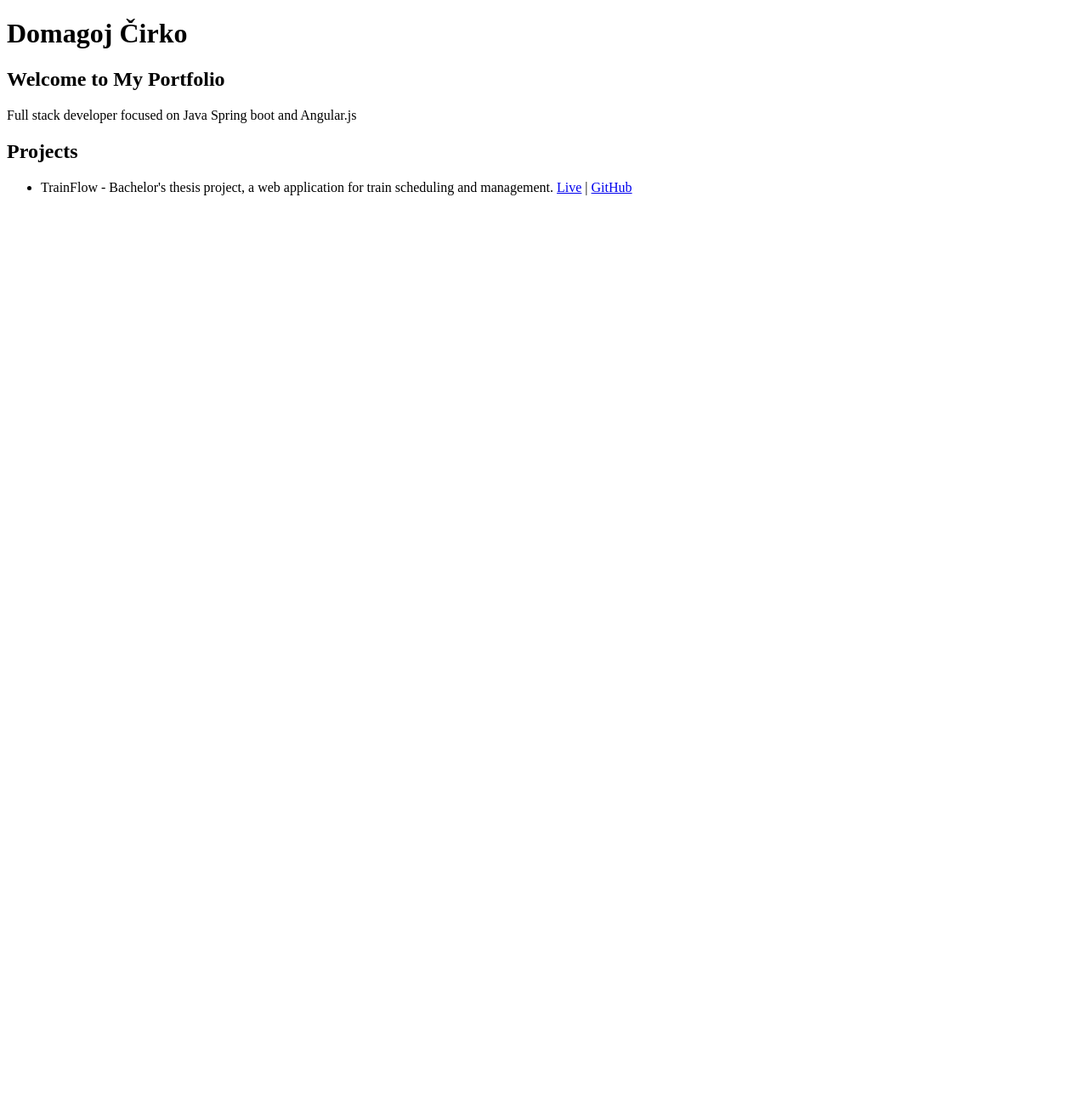
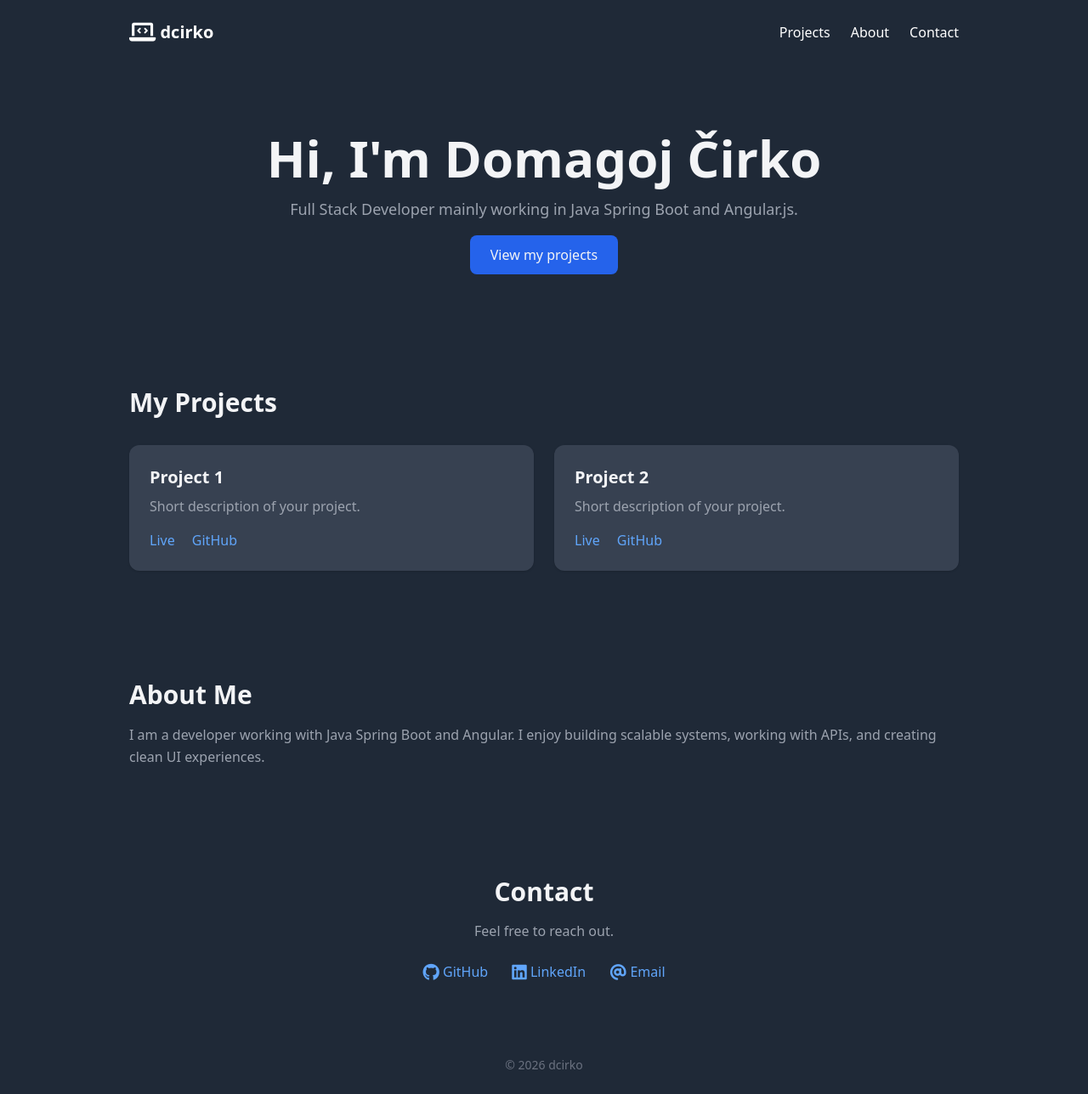
Before and after one commit to dcirko/MyPortfolioPage, a plain HTML site: page index.html in a window 1280 px wide. Shown: the whole page at 85% size. Before the commit the page ends 800 px from the top, so only its background shows below. Drawn offline with nearby package versions, Linux system fonts and the light colour scheme.

Commit message:
Add initial HTML structure and navigation for portfolio website

```diff
--- a/index.html
+++ b/index.html
@@ -3,23 +3,122 @@
 <head>
     <meta charset="UTF-8">
     <meta name="viewport" content="width=device-width, initial-scale=1.0">
+    <script src="https://cdn.tailwindcss.com"></script>
+    <link rel="stylesheet" href="https://cdnjs.cloudflare.com/ajax/libs/font-awesome/6.0.0/css/all.min.css">
     <title>MyPortfolio</title>
 </head>
-<body>
-    <div>
-        <h1>Domagoj Čirko</h1>
-        <h2>Welcome to My Portfolio</h2>
-        <p>Full stack developer focused on Java Spring boot and Angular.js</p>
-    </div>
+<body class="bg-gray-800 text-gray-100 font-playfair-display">
+    <nav class="bg-gray-800 text-white p-6 max-w-5xl mx-auto sticky top-0">
+        <div class="flex justify-between items-center">
+            <h1 class="text-xl font-bold"><i class="fa-solid fa-laptop-code fa-lg"></i> dcirko</h1>
 
-    <div>
-        <h2>Projects</h2>
-        <ul>
-            <li>TrainFlow - Bachelor's thesis project, a web application for train scheduling and management.
-            <a href="#">Live</a> |
-            <a href="#">GitHub</a>
-            </li>
-        </ul>
-    </div>
+            <div class="hidden md:flex space-x-6">
+            <a href="#projects" class="hover:text-blue-400">Projects</a>
+            <a href="#about" class="hover:text-blue-400">About</a>
+            <a href="#contact" class="hover:text-blue-400">Contact</a>
+            </div>
+
+            <button id="menu-btn" class="md:hidden text-2xl">
+            <i class="fa-solid fa-bars fa-lg"></i>
+            </button>
+
+        </div>
+        <div id="menu" class="hidden flex flex-col space-y-4 mt-4 md:hidden">
+            <a href="#projects" class="hover:text-blue-400">Projects</a>
+            <a href="#about" class="hover:text-blue-400">About</a>
+            <a href="#contact" class="hover:text-blue-400">Contact</a>
+        </div>
+    </nav>
+
+    <section class="text-center py-20">
+        <h2 class="text-3xl md:text-6xl font-bold mb-4">
+        Hi, I'm Domagoj Čirko
+        </h2>
+
+        <p class="text-gray-400 text-lg mb-7">
+        Full Stack Developer mainly working in Java Spring Boot and Angular.js.
+        </p>
+
+        <a href="#projects" class="bg-blue-600 hover:bg-white hover:text-blue-600 px-6 py-3 rounded-lg">
+        View my projects
+        </a>
+    </section>
+
+    <section id="projects" class="max-w-5xl mx-auto px-6 py-16">
+        <h3 class="text-3xl font-bold mb-8">My Projects</h3>
+
+        <div class="grid md:grid-cols-2 gap-6">
+            <div class="bg-gray-700 p-6 rounded-xl shadow hover:shadow-lg transition">
+                <h4 class="text-xl font-bold mb-2">Project 1</h4>
+                <p class="text-gray-400 mb-4">
+                Short description of your project.
+                </p>
+
+                <div class="space-x-4">
+                    <a href="#" class="text-blue-400 hover:underline hover:text-white">Live</a>
+                    <a href="#" class="text-blue-400 hover:underline hover:text-white">GitHub</a>
+                </div>
+            </div>
+            <div class="bg-gray-700 p-6 rounded-xl shadow hover:shadow-lg transition">
+                <h4 class="text-xl font-bold mb-2">Project 2</h4>
+                <p class="text-gray-400 mb-4">
+                Short description of your project.
+                </p>
+
+                <div class="space-x-4">
+                <a href="#" class="text-blue-400 hover:underline hover:text-white">Live</a>
+                <a href="#" class="text-blue-400 hover:underline hover:text-white">GitHub</a>
+                </div>
+            </div>
+        </div>
+    </section>
+
+    <section id="about" class="max-w-5xl mx-auto px-6 py-16">
+        <h3 class="text-3xl font-bold mb-4">About Me</h3>
+
+        <p class="text-gray-400 leading-relaxed">
+        I am a developer working with Java Spring Boot and Angular. I enjoy building scalable systems,
+        working with APIs, and creating clean UI experiences.
+        </p>
+    </section>
+
+    <section id="contact" class="text-center py-16">
+        <h3 class="text-3xl font-bold mb-4">Contact</h3>
+
+        <p class="text-gray-400 mb-6">
+        Feel free to reach out.
+        </p>
+
+        <div class="space-x-6">
+            <a href="https://github.com/dcirko" class="text-blue-400 hover:underline hover:text-white">
+                <i class="fa-brands fa-lg fa-github"></i> GitHub
+            </a>
+            <a href="https://github.com/dcirko" class="text-blue-400 hover:underline hover:text-white">
+                <i class="fa-brands fa-lg fa-linkedin"></i> LinkedIn
+            </a>
+            <a href="mailto:you@example.com" class="text-blue-400 hover:underline hover:text-white">
+                <i class="fa-solid fa-at fa-lg"></i> Email
+            </a>
+        </div>
+    </section>
+
+    <footer class="text-center py-6 text-gray-500 text-sm">
+        © 2026 dcirko
+    </footer>
 </body>
+<script>
+    const btn = document.getElementById("menu-btn");
+    const menu = document.getElementById("menu");
+
+    btn.addEventListener("click", () => {
+        menu.classList.toggle("hidden");
+
+    });
+
+    menu.querySelectorAll("a").forEach(link => {
+        link.addEventListener("click", () => {
+            menu.classList.add("hidden");
+        });
+    });
+</script>
 </html>
```
